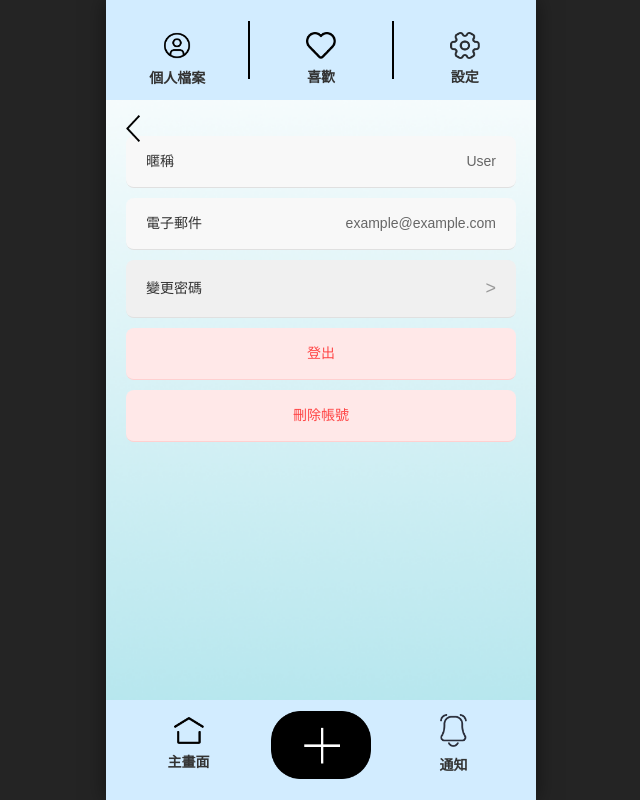
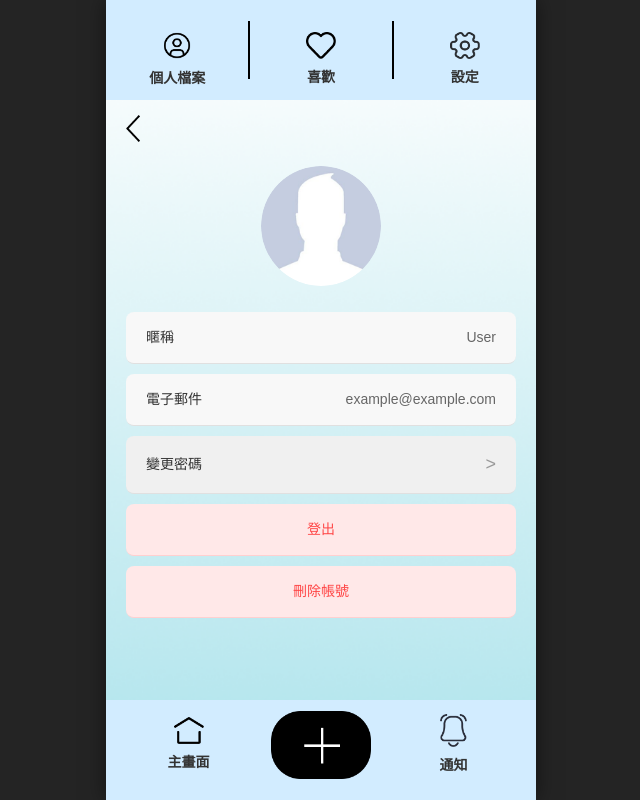
Before and after one commit to HsuZiWei319/project_front, a React (Vite) app: page /profile in a window 1280 px wide. Shown: the whole page, without its empty margins (319-959 px from the left). Built offline with nearby package versions, Linux system fonts and the light colour scheme.

Commit message:
個人檔案版本2

```diff
--- a/src/App.css
+++ b/src/App.css
@@ -666,6 +666,19 @@
 
 .profile-info {
   padding: 0 20px;
+  margin-top: 30px;  /* 調整這個值來控制框框往下移動的距離 */
+}
+
+.profile-picture {
+  text-align: center;
+  margin-bottom: 20px;
+}
+
+.profile-pic-image {
+  width: 120px;
+  height: 120px;
+  border-radius: 50%;
+  object-fit: cover;
 }
 
 .profile-row {
--- a/src/assets/index.js
+++ b/src/assets/index.js
@@ -14,6 +14,8 @@ import icon_google from './login/icon_google.png';
 import icon_facebook from './login/icon_facebook.png';
 import icon_return from './register/icon_return.png';
 import model from './mainpage/model.png';
+import default_profile_pic from './profile/default_profile_pic.png';
+import line2 from './profile/line2.png';
 
 export {
     icon_profile,
@@ -31,4 +33,6 @@ export {
     icon_facebook,
     icon_return,
     model,
+    default_profile_pic,
+    line2
 };
--- a/src/pages/Profile/ProfilePage.jsx
+++ b/src/pages/Profile/ProfilePage.jsx
@@ -126,6 +126,11 @@ const ProfilePage = () => {
 
         {/* 個人資訊卡片 */}
         <div className="profile-info">
+          {/* 個人檔案圖片 */}
+          <div className="profile-picture">
+            <img src={Images.default_profile_pic} alt="個人檔案圖片" className="profile-pic-image" />
+          </div>
+
           {/* 暱稱 */}
           <div className="profile-row">
             <div className="profile-label">暱稱</div>
@@ -138,8 +143,8 @@ const ProfilePage = () => {
             <div className="profile-value">{email}</div>
           </div>
 
-          {/* 電話（暫時隱藏）*/}
-          {/* <div className="profile-row">
+          {/* 電話 */}
+          {/*<div className="profile-row">
             <div className="profile-label">電話</div>
             <div className="profile-value">新增電話</div>
           </div> */}
```
Also changed, not shown: src/assets/profile/default_profile_pic.png (added), src/assets/profile/line2.png (added).
